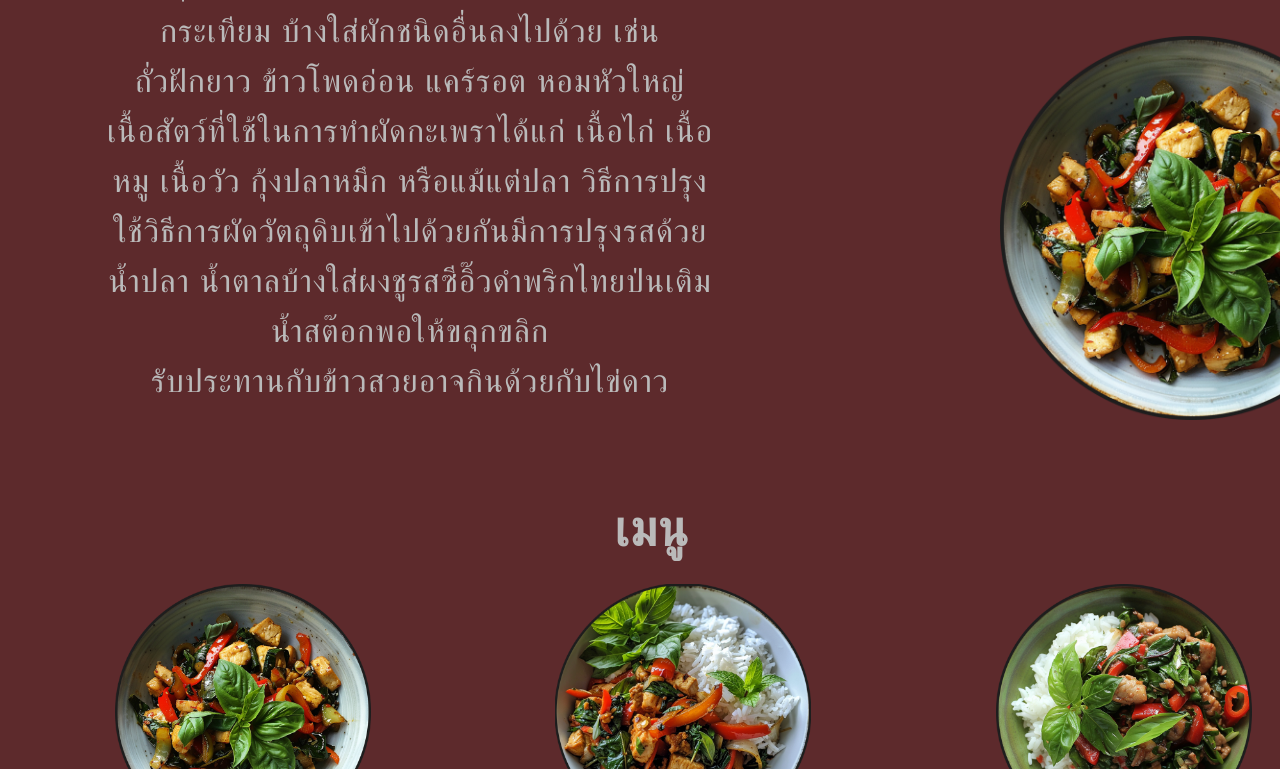
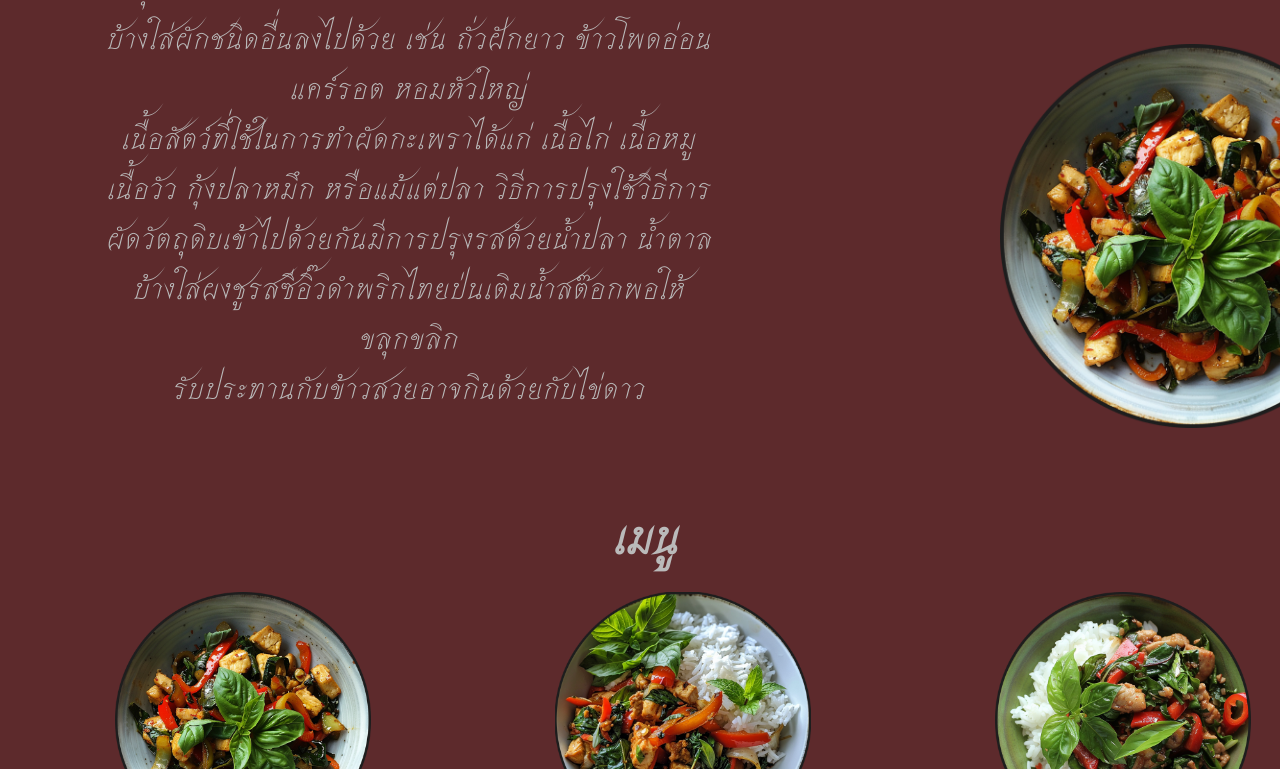
Before and after one commit to KAYASIT-KA/Landing-Page-Project-I, a plain HTML site: page index.html in a window 1280 px wide. Shown: the part 315-1084 px from the top of the page. Drawn offline with nearby package versions, Linux system fonts and the light colour scheme.

Commit message:
Update styles.css

```diff
--- a/styles.css
+++ b/styles.css
@@ -1,7 +1,7 @@
 /* Add a media query for smaller screens */
 @font-face {
-    font-family: 'Srisakdi';
-    src: url('./Srisakdi/Srisakdi-Regular.ttf') format('Srisakdi');
+    font-family: Srisakdi;
+    src: url('./Srisakdi/Srisakdi-Regular.ttf');
 }
 
 * {
```
